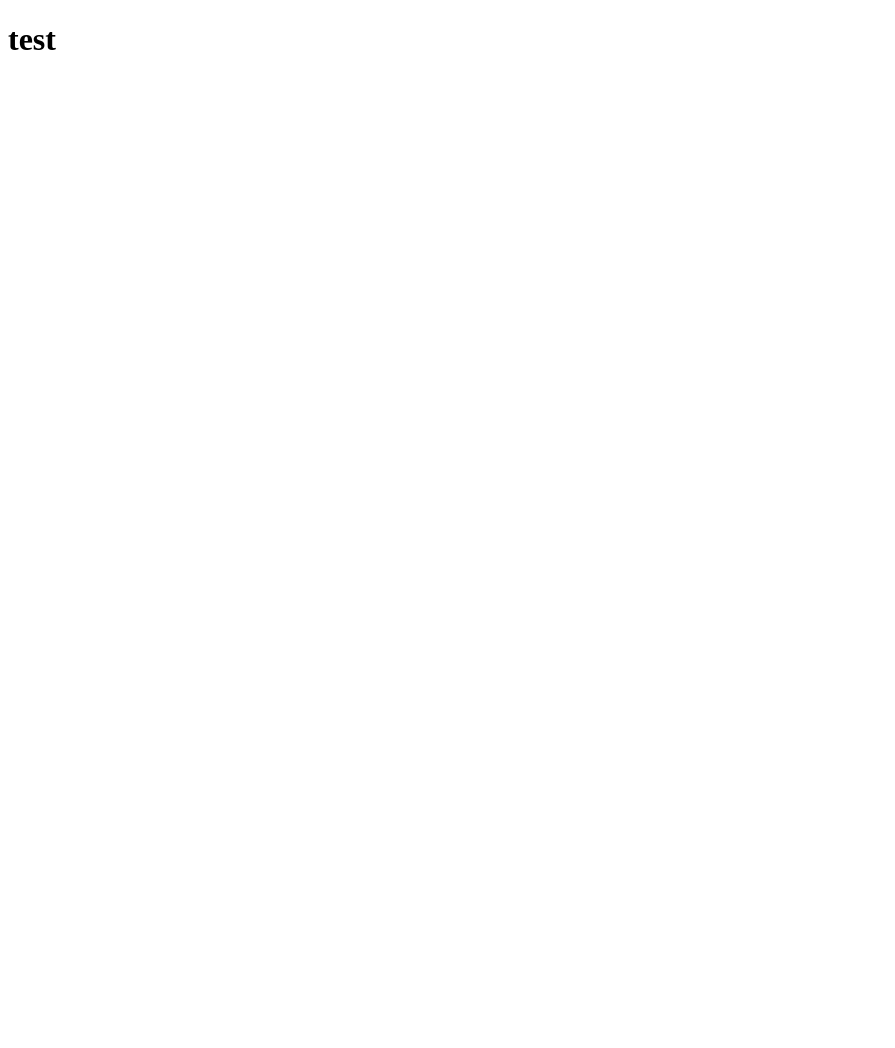
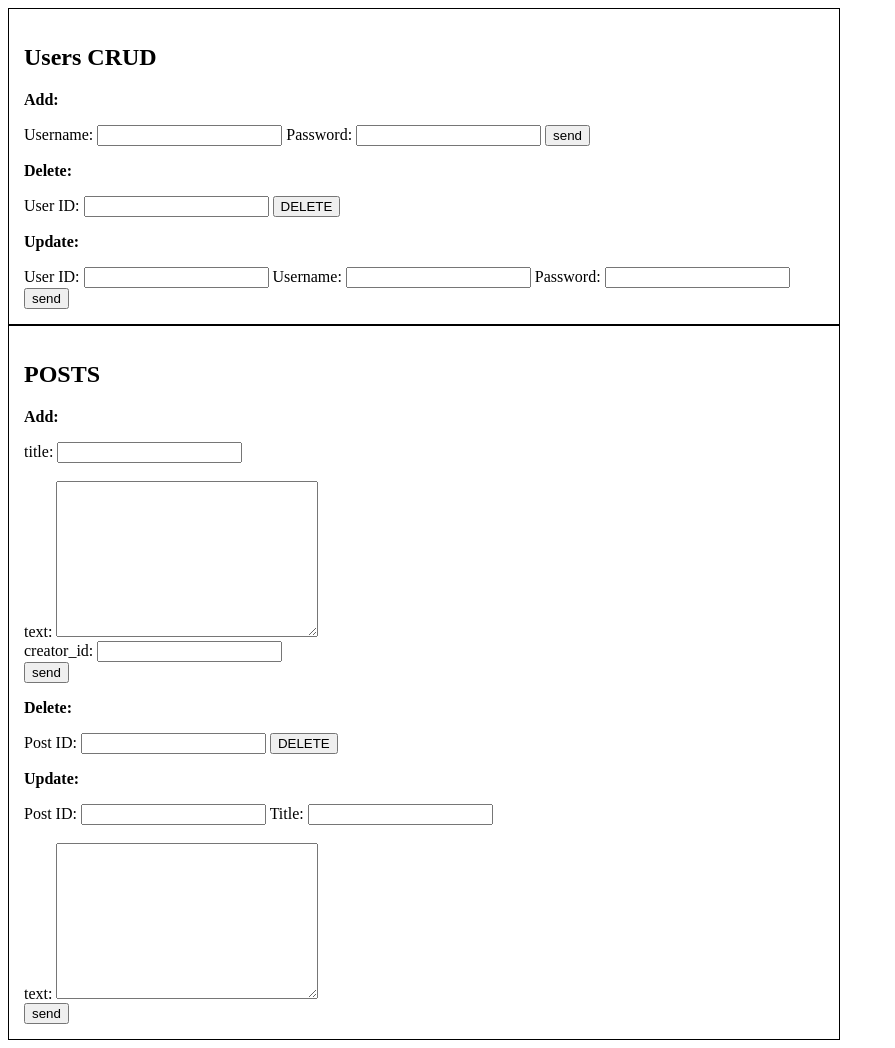
Before and after one commit to alinchiuaru/python-flask-api-test, a Flask app: page / in a window 1280 px wide. Before the commit the part shown is almost empty. Shown: the whole page, without its empty margins (0-895 px from the left). Before the commit the page ends 50 px from the top, so only its background shows below. Run offline with Flask 2, Linux system fonts and the light colour scheme; tables that the repository leaves empty or names only in its code hold one stand-in row (values such as "Sample post"); some libraries are stand-ins or nearby versions.

Commit message:
Added posts CRUD

```diff
--- a/pyapi/server.py
+++ b/pyapi/server.py
@@ -18,7 +18,6 @@ mysql.init_app(app)
 
 @app.route('/')
 def hello():
-    #return 'hello world flask dssd'
     return render_template('index.html')
 
 @app.route("/Authenticate")
@@ -26,7 +25,7 @@ def Authenticate():
     username = request.args.get('UserName')
     password = request.args.get('Password')
     cursor = mysql.connect().cursor()
-    cursor.execute("SELECT * from users where username='" + username + "' and password='" + password + "'")
+    cursor.execute("SELECT * from users WHERE username='" + username + "' and password='" + password + "'")
     data = cursor.fetchone()
     if data is None:
      return "Username or Password is wrong"
@@ -36,8 +35,18 @@ def Authenticate():
 @app.route('/api/users/<user_id>', methods=['GET'])
 def getUser(user_id):
     cursor = mysql.connect().cursor(MySQLdb.cursors.DictCursor)
-    cursor.execute(" SELECT * from users where id='" + user_id + "'")
+    query1 = "SELECT * from users WHERE id='" + user_id + "'"
+    query2 = "SELECT id from posts WHERE creator_id='" + user_id + "'"
+    # querytest = "SELECT * from users u INNER JOIN posts p on u.id = p.creator_id WHERE u.id = '" + user_id + "'"
+    # cursor.execute(" SELECT * from users WHERE id='" + user_id + "'")
+    cursor.execute(query1)
     user = cursor.fetchone()
+    cursor.execute(query2)
+    userPosts = cursor.fetchall()
+    postsList = ()
+    for post in userPosts:
+        postsList = postsList + (post['id'],)
+    user['posts'] = postsList
     return jsonify(user)
 
 @app.route('/api/users/', methods=['GET'])
@@ -50,7 +59,98 @@ def getUsers():
         mylist[row['id']] = row
     return jsonify(mylist)
 
+@app.route('/api/users/', methods=['POST'])
+def insertUser():
+    data = {}
+    data["username"] = request.form['username']
+    data["password"] = request.form['password']
+    conn = mysql.connect()
+    cursor = conn.cursor(MySQLdb.cursors.DictCursor)
+    query = "INSERT INTO users(username, password)" +\
+        "VALUES ('%s', '%s')"
+    cursor.execute(query % (data["username"], data["password"]))
+    conn.commit()
+    return jsonify(data)
 
+@app.route('/api/users/<user_id>', methods=['DELETE'])
+def removeUser(user_id):
+    conn = mysql.connect()
+    cursor = conn.cursor(MySQLdb.cursors.DictCursor)
+    cursor.execute("DELETE FROM users WHERE id='" + user_id + "'")
+    conn.commit()
+    return "User " + user_id + " has been deleted successfully"
+
+@app.route('/api/users/<user_id>', methods=['PUT'])
+def updateUser(user_id):
+    data = {}
+    data["username"] = request.form['username']
+    data["password"] = request.form['password']
+    conn = mysql.connect()
+    cursor = conn.cursor(MySQLdb.cursors.DictCursor)
+    query = " UPDATE users SET username='%s', password='%s' WHERE id='" + user_id + "'"
+    cursor.execute(query % (data["username"], data["password"]))
+    conn.commit()
+    return jsonify(data)
+
+
+# POSTS
+@app.route('/api/posts/<post_id>', methods=['GET'])
+def getPost(post_id):
+    cursor = mysql.connect().cursor(MySQLdb.cursors.DictCursor)
+    cursor.execute(" SELECT * from posts WHERE id='" + post_id + "'")
+    post = cursor.fetchone()
+    return jsonify(post)
+
+@app.route('/api/posts/', methods=['GET'])
+def getPosts():
+    mylist = {}
+    cursor = mysql.connect().cursor(MySQLdb.cursors.DictCursor)
+    cursor.execute("SELECT * from posts")
+    rows = cursor.fetchall()
+    for row in rows:
+        mylist[row['id']] = row
+    return jsonify(mylist)
+
+# @app.route('/api/posts/<user_id>', methods=['GET'])
+# def getUserPost(user_id):
+#     cursor = mysql.connect().cursor(MySQLdb.cursors.DictCursor)
+#     cursor.execute(" SELECT * from posts WHERE creator_id='" + user_id + "'")
+#     post = cursor.fetchone()
+#     return jsonify(post)
+
+@app.route('/api/posts/', methods=['POST'])
+def insertPost():
+    data = {}
+    data["title"] = request.form['title']
+    data["text"] = request.form['text']
+    data["creator_id"] = request.form['creator_id']
+    conn = mysql.connect()
+    cursor = conn.cursor(MySQLdb.cursors.DictCursor)
+    query = "INSERT INTO posts(title, text, creator_id)" +\
+        "VALUES ('%s', '%s', '%s')"
+    cursor.execute(query % (data["title"], data["text"], data["creator_id"]))
+    conn.commit()
+    return jsonify(data)
+
+@app.route('/api/posts/<post_id>', methods=['DELETE'])
+def removePost(post_id):
+    conn = mysql.connect()
+    cursor = conn.cursor(MySQLdb.cursors.DictCursor)
+    cursor.execute("DELETE FROM posts WHERE id='" + post_id + "'")
+    conn.commit()
+    return "Post " + post_id + " has been deleted successfully"
+
+@app.route('/api/posts/<post_id>', methods=['PUT'])
+def updatePost(post_id):
+    data = {}
+    data["title"] = request.form['title']
+    data["text"] = request.form['text']
+    conn = mysql.connect()
+    cursor = conn.cursor(MySQLdb.cursors.DictCursor)
+    query = " UPDATE posts SET title='%s', text='%s' WHERE id='" + post_id + "'"
+    cursor.execute(query % (data["title"], data["text"]))
+    conn.commit()
+    return jsonify(data)
 
 if __name__ == '__main__':
     app.run(host='0.0.0.0', debug=True)
--- a/pyapi/static/js/app.js
+++ b/pyapi/static/js/app.js
@@ -1,7 +1,96 @@
-$.ajax({
-	type: 'GET',
-	url: 'api/users/',
-	success: function(data) {
-		console.log(data);
-	}
+$(function() {
+
+
+	$('#sendReq').on('click', function() {
+		var user = {
+			username: $('#username').val(),
+			password: $('#password').val()
+		};
+
+		$.ajax({
+			type: 'POST',
+			url: '/api/users/',
+			data: user,
+			success: function(res) {
+				console.log(res);
+			}
+		});
+	});
+
+	$('#deleteReq').on('click', function() {
+		var deleteID = parseInt($('#delete').val());
+
+		$.ajax({
+			type: 'DELETE',
+			url: '/api/users/' + deleteID,
+			success: function(res) {
+				console.log('del:', res);
+			}
+		});
+
+	});
+
+	$('#updateReq').on('click', function() {
+		var user = {
+			id: $('#uid').val(),
+			username: $('#uname').val(),
+			password: $('#upas').val()
+		};
+
+		$.ajax({
+			type: 'PUT',
+			url: '/api/users/' + user.id,
+			data: user,
+			success: function(res) {
+				console.log('update:',res);
+			}
+		})
+	});
+
+	$('#sendPostReq').on('click', function() {
+		var post = {
+			title: $('#title').val(),
+			text: $('#text').val(),
+			creator_id: $('#creator').val()
+		}
+
+		$.ajax({
+			type: 'POST',
+			url: 'api/posts/',
+			data: post,
+			success: function(res) {
+				console.log('new post:', res);
+			}
+		})
+	});
+
+	$('#deletePostReq').on('click', function() {
+		var deleteID = parseInt($('#deletePost').val());
+
+		$.ajax({
+			type: 'DELETE',
+			url: '/api/posts/' + deleteID,
+			success: function(res) {
+				console.log('delete post:', res);
+			}
+		});
+
+	});
+
+	$('#updatePostReq').on('click', function() {
+		var post = {
+			id: $('#pid').val(),
+			title: $('#ptitle').val(),
+			text: $('#ptext').val()
+		};
+
+		$.ajax({
+			type: 'PUT',
+			url: '/api/posts/' + post.id,
+			data: post,
+			success: function(res) {
+				console.log('update post:',res);
+			}
+		})
+	});
 });
--- a/pyapi/static/styles/main.css
+++ b/pyapi/static/styles/main.css
@@ -1,6 +1,16 @@
-.left {
-	width: 30%;
-	height: 500px;
-	background: #333;
-	color: green;
+table {
+  border-collapse: collapse;
+  margin-bottom: 50px;
 }
+
+td, th {
+  border: 1px solid #999;
+  padding: 0.5rem;
+  text-align: left;
+}
+
+.users {
+	border: 1px solid black;
+	padding: 15px;
+	width: 800px;
+}
--- a/pyapi/templates/index.html
+++ b/pyapi/templates/index.html
@@ -2,12 +2,69 @@
 <html lang="en">
 <head>
 	<meta charset="UTF-8">
-	<title>index</title>
+	<title>test</title>
 	<link rel="stylesheet" href="{{ url_for('static', filename='styles/main.css') }}">
 </head>
 <body>
-	<h1>test</h1>
+	<div class="users">
+		<h2>Users CRUD</h2>
+		<p><strong>Add:</strong></p>
+		<label for="username">Username:</label>
+		<input type="text" id="username">
+		<label for="password">Password:</label>
+		<input type="password" id="password">
+		<button id="sendReq">send</button>
 
+
+		<p><strong>Delete:</strong></p>
+		<label for="delete">User ID:</label>
+		<input type="number" id="delete">
+		<button id="deleteReq">DELETE</button>
+
+
+		<p><strong>Update:</strong></p>
+		<label for="uid">User ID:</label>
+		<input type="number" id="uid">
+		<label for="uname">Username:</label>
+		<input type="text" id="uname">
+		<label for="upas">Password:</label>
+		<input type="password" id="upas">
+		<button id="updateReq">send</button>
+	</div>
+
+	<div class="users">
+		<h2>POSTS</h2>
+		<p><strong>Add:</strong></p>
+		<label for="title">title:</label>
+		<input type="text" id="title" maxlenght="100">
+		<br>
+		<br>
+		<label for="text">text:</label>
+		<textarea id="text" cols="30" rows="10" maxlenght="250"></textarea>
+		<br>
+		<label for="creator">creator_id:</label>
+		<input type="number" id="creator">
+		<br>
+		<button id="sendPostReq">send</button>
+
+		<p><strong>Delete:</strong></p>
+		<label for="delete">Post ID:</label>
+		<input type="number" id="deletePost">
+		<button id="deletePostReq">DELETE</button>
+
+		<p><strong>Update:</strong></p>
+		<label for="pid">Post ID:</label>
+		<input type="number" id="pid">
+		<label for="ptitle">Title:</label>
+		<input type="text" id="ptitle">
+		<br>
+		<br>
+		<label for="ptext">text:</label>
+		<textarea id="ptext" cols="30" rows="10" maxlenght="250"></textarea>
+		<br>
+		<button id="updatePostReq">send</button>
+
+	</div>
 
 	<script src="https://code.jquery.com/jquery-1.11.1.min.js"></script>
 	<script src="{{ url_for('static', filename='js/app.js') }}"></script>
```
